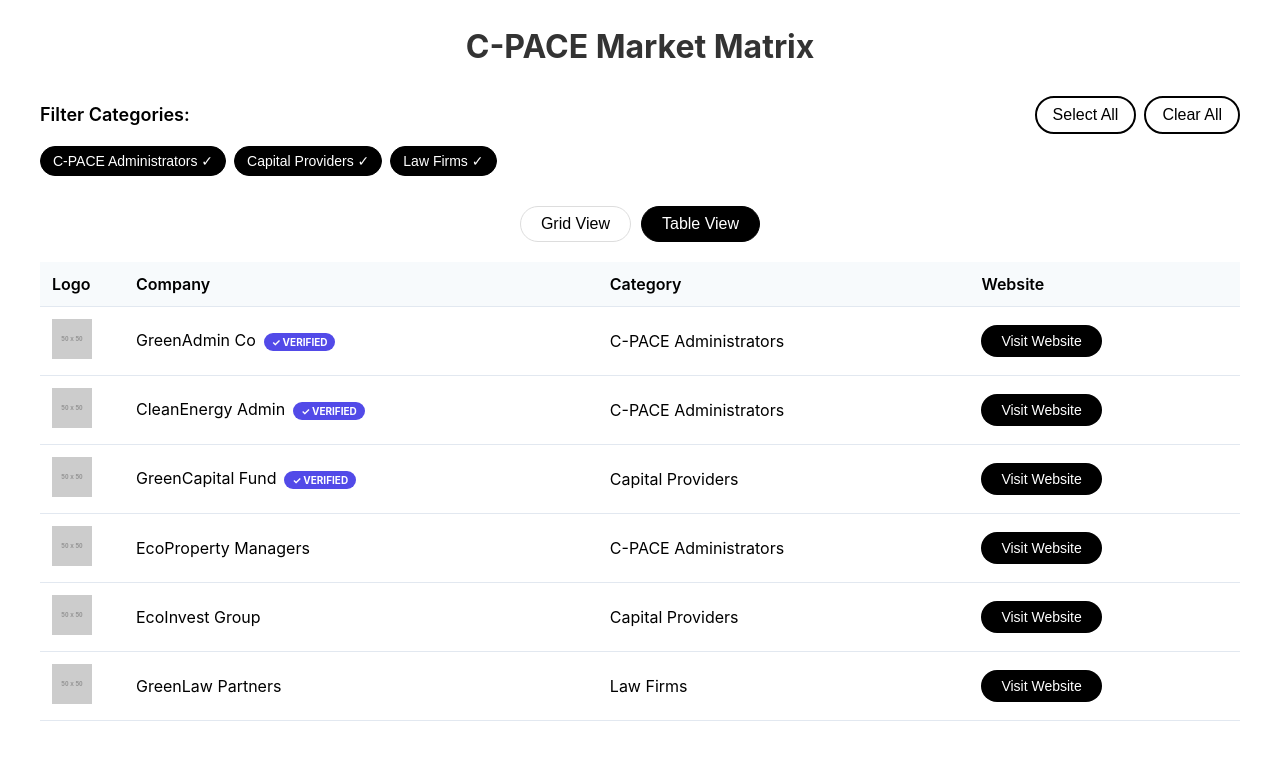
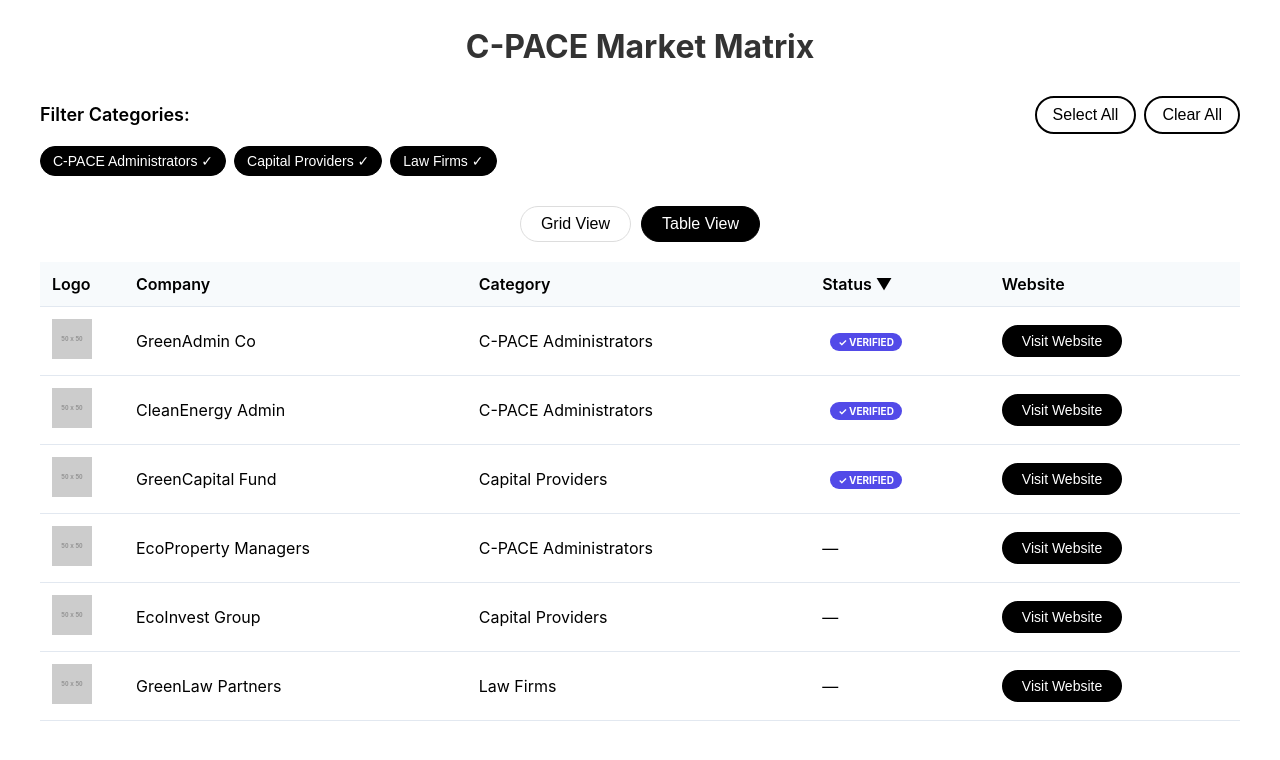
Before and after one commit to amigara/C-PACE_Market_Matrix, a React (Create React App) app: page / in a window 1280 px wide. Both pictures are taken after a click on the button "Table View". Shown: the top 760 px of the page. Built offline with nearby package versions, Linux system fonts and the light colour scheme.

Commit message:
Update MarketMatrix.js

```diff
--- a/src/MarketMatrix.js
+++ b/src/MarketMatrix.js
@@ -24,6 +24,12 @@ const MarketMatrix = () => {
   const [allCategories, setAllCategories] = useState([]);
   const [activeFilters, setActiveFilters] = useState([]);
   const [viewMode, setViewMode] = useState('grid'); // 'grid' or 'table'
+
+  // New state for table sorting
+  const [sortConfig, setSortConfig] = useState({
+    key: 'verified', // Default sort by verification status (verified first)
+    direction: 'descending'
+  });
 
   useEffect(() => {
     const fetchCompaniesData = async () => {
@@ -123,6 +129,21 @@ const MarketMatrix = () => {
       }, {});
   };
 
+  // New function for sorting table columns
+  const requestSort = (key) => {
+    let direction = 'ascending';
+    if (sortConfig.key === key && sortConfig.direction === 'ascending') {
+      direction = 'descending';
+    }
+    setSortConfig({ key, direction });
+  };
+
+  // Get a sort indicator icon (▲ or ▼)
+  const getSortIndicator = (column) => {
+    if (sortConfig.key !== column) return null;
+    return sortConfig.direction === 'ascending' ? ' ▲' : ' ▼';
+  };
+
   if (loading) return <div className="matrix-loading">Loading market matrix...</div>;
   if (error) return <div className="matrix-error">{error}</div>;
 
@@ -133,11 +154,24 @@ const MarketMatrix = () => {
     return [...acc, ...companies.map(company => ({ ...company, category }))];
   }, []);
 
-  // Sort the table view data to put verified companies first
+  // Sort companies for table view based on current sort configuration
   const sortedAllCompanies = [...allCompanies].sort((a, b) => {
-    if (a.verified && !b.verified) return -1;
-    if (!a.verified && b.verified) return 1;
-    return 0;
+    // Special handling for verified status (boolean)
+    if (sortConfig.key === 'verified') {
+      if (a.verified && !b.verified) return sortConfig.direction === 'ascending' ? 1 : -1;
+      if (!a.verified && b.verified) return sortConfig.direction === 'ascending' ? -1 : 1;
+      return 0;
+    }
+
+    // Handle regular string sorting
+    if (a[sortConfig.key] < b[sortConfig.key]) {
+      return sortConfig.direction === 'ascending' ? -1 : 1;
+    }
+    if (a[sortConfig.key] > b[sortConfig.key]) {
+      return sortConfig.direction === 'ascending' ? 1 : -1;
+    }
+    // If we're sorting by name or category but they're equal, fallback to verified status
+    return a.verified === b.verified ? 0 : a.verified ? -1 : 1;
   });
 
   return (
@@ -245,15 +279,22 @@ const MarketMatrix = () => {
             </div>
           )}
 
-          {/* Table View */}
+          {/* Table View with Sortable Columns */}
           {viewMode === 'table' && (
             <div className="matrix-table-container">
               <table className="matrix-table">
                 <thead>
                   <tr>
-                    <th>Logo</th>
-                    <th>Company</th>
-                    <th>Category</th>
+                    <th className="th-logo">Logo</th>
+                    <th className="th-sortable" onClick={() => requestSort('name')}>
+                      Company{getSortIndicator('name')}
+                    </th>
+                    <th className="th-sortable" onClick={() => requestSort('category')}>
+                      Category{getSortIndicator('category')}
+                    </th>
+                    <th className="th-sortable" onClick={() => requestSort('verified')}>
+                      Status{getSortIndicator('verified')}
+                    </th>
                     <th>Website</th>
                   </tr>
                 </thead>
@@ -267,15 +308,17 @@ const MarketMatrix = () => {
                           className="table-logo"
                         />
                       </td>
+                      <td>{company.name}</td>
+                      <td>{company.category}</td>
                       <td>
-                        {company.name}
-                        {company.verified && (
+                        {company.verified ? (
                           <span className="table-verified-badge">
                             <span className="verified-badge-icon">✓</span> VERIFIED
                           </span>
+                        ) : (
+                          <span className="table-unverified">—</span>
                         )}
                       </td>
-                      <td>{company.category}</td>
                       <td>
                         <a
                           href={company.websiteUrl || "#"}
```
